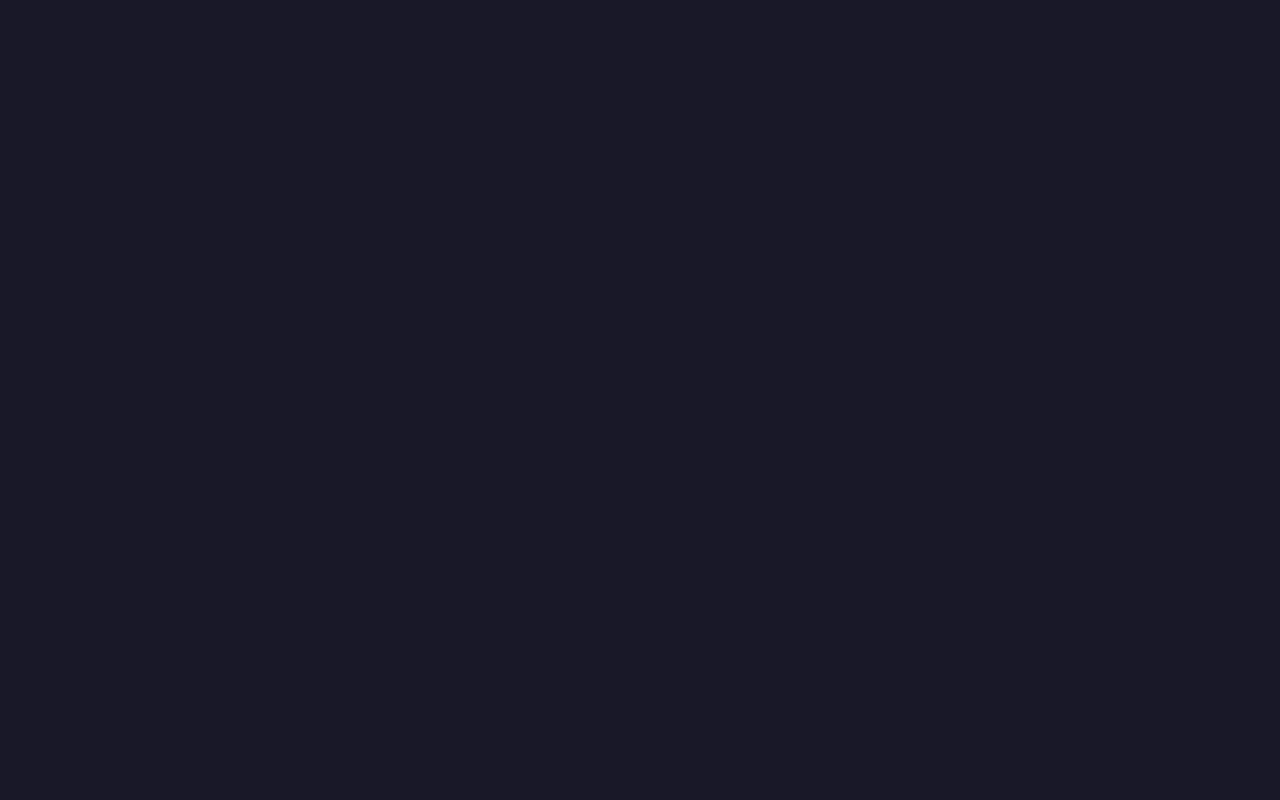
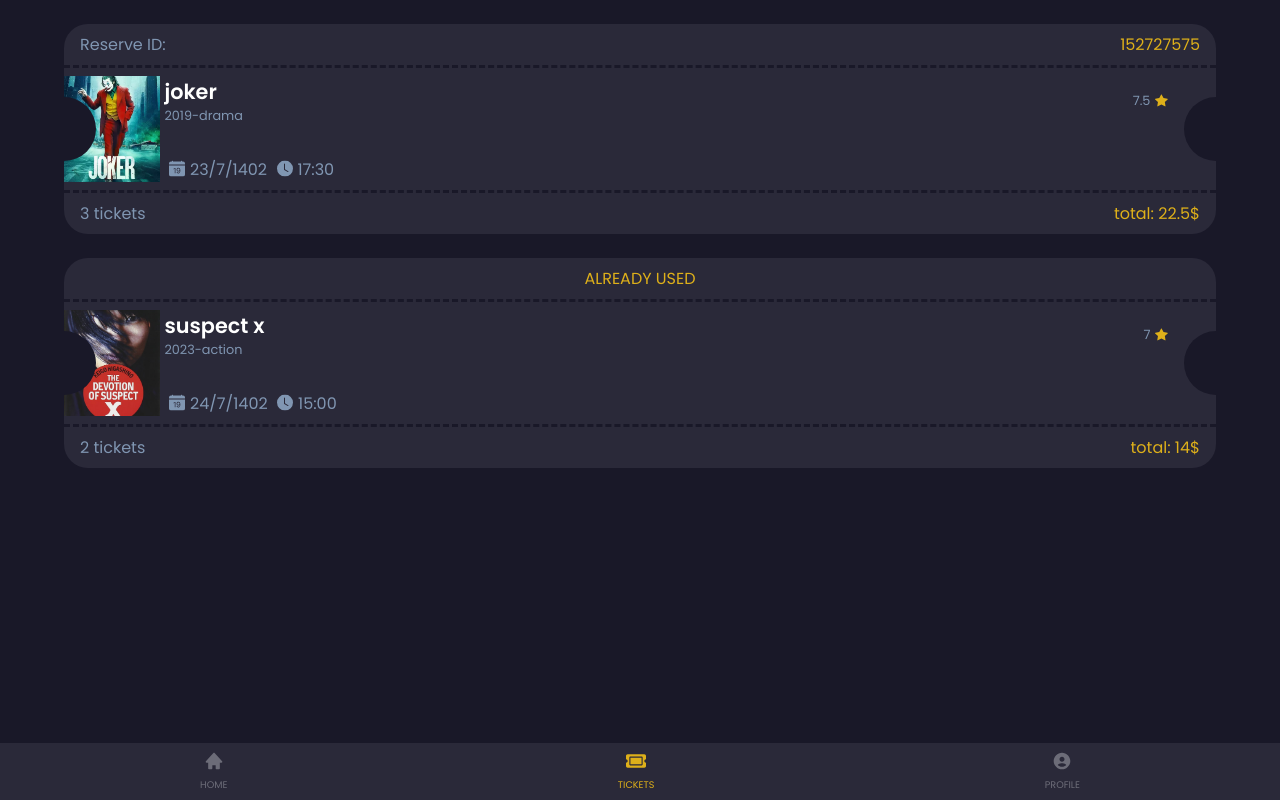
Before and after one commit to M-A-Felegari/cinema-ticket, a React (Create React App) app: page /tickets in a window 1280 px wide. Before the commit this address had no page. Built offline with nearby package versions, Linux system fonts and the light colour scheme.

Commit message:
ticket card created

```diff
--- a/src/App.css
+++ b/src/App.css
@@ -1,7 +1,3 @@
 .marginToShowContentsBehindNavbar{
     height: 5rem;
 }
-.app{
-    width: 100vw;
-    overflow-x: hidden;
-}
--- a/src/AppRouter.tsx
+++ b/src/AppRouter.tsx
@@ -1,23 +1,20 @@
 import React from 'react';
 import './App.css';
-import {BrowserRouter, Routes, Route, useLocation} from "react-router-dom";
-import {HistoryScreen, HomeScreen, MovieScreen, ProfileScreen} from "./Screens";
+import {Routes, Route, useLocation} from "react-router-dom";
+import {TicketsScreen, HomeScreen, MovieScreen, ProfileScreen} from "./Screens";
 import App from "./App";
-import {AnimatePresence} from "framer-motion";
 
 function AppRouter() {
     const location = useLocation();
     return (
-            <AnimatePresence>
         <Routes location={location} key={location.pathname}>
             <Route path="/" element={<App/>}>
                 <Route index element={<HomeScreen/>}/>
-                        <Route path="/history" element={<HistoryScreen/>}/>
+                <Route path="/tickets" element={<TicketsScreen/>}/>
                 <Route path="/profile" element={<ProfileScreen/>}/>
                 <Route path="/movie/:name" element={<MovieScreen/>}/>
             </Route>
         </Routes>
-            </AnimatePresence>
     );
 }
 
--- /dev/null
+++ b/src/Components/Card/TicketCard.css
@@ -0,0 +1,105 @@
+.ticketCard{
+    background-color: var(--c-primary-light);
+    width: 100%;
+    border-radius: 1.5rem;
+    position: relative;
+    display: flex;
+    flex-direction: column;
+}
+.ticketCard::before, .ticketCard::after{
+    content: '';
+    position: absolute;
+    width: 4rem;
+    height: 4rem;
+    background-color: var(--c-primary);
+    border-radius: 50%;
+    top: 50%;
+    transform: translateY(-50%);
+}
+.ticketCard::before{
+    left: -2rem;
+}
+.ticketCard::after{
+    right: -2rem;
+}
+.ticketCard>.top{
+    display: flex;
+    padding: .5rem 1rem;
+    width: 100%;
+    justify-content: space-between;
+}
+.ticketCard>.top.usedTicket{
+    justify-content: center;
+    text-transform: uppercase;
+    color: var(--c-secondary);
+}
+.ticketCard>.top>p:last-child{
+    color: var(--c-secondary);
+}
+.ticketCard>.card{
+    width: 100%;
+    height: 8rem;
+    display: flex;
+    gap: .3rem;
+    border-top: 3px dashed var(--c-primary);
+    border-bottom: 3px dashed var(--c-primary);
+    padding: .5rem 0;
+}
+.ticketCard>.card>.posterContainer{
+    width: 6rem;
+    object-fit: fill;
+}
+.ticketCard>.card>.information{
+    width: calc(100% - 6rem);
+    height: 100%;
+    display: flex;
+    flex-direction: column;
+    justify-content: space-between;
+    padding-right: 1rem;
+}
+.ticketCard>.card>.information>.top{
+    display: flex;
+    justify-content: space-between;
+    align-items: center;
+}
+.ticketCard>.card>.information>.top>.left>.title{
+    font-size: 1.3rem;
+    font-weight: 600;
+    color: var(--c-light);
+    width: 100%;
+    text-overflow: ellipsis;
+    overflow: hidden;
+    white-space: nowrap;
+}
+
+.ticketCard>.card>.information>.top>.left>.extraInfo{
+    font-size: .8rem;
+}
+.ticketCard>.card>.information>.top>.star{
+    font-size: .8rem;
+    display: flex;
+    align-items: center;
+    gap: .3rem;
+    padding-right: 2rem;
+}
+.ticketCard>.card>.information>.middle{
+    display: flex;
+    gap: .3rem;
+}
+.ticketCard>.card>.information>.middle>.date{
+    color: var(--c-text);
+}
+.ticketCard>.card>.information>.bottom{
+    text-align: right;
+    color: var(--c-secondary);
+}
+
+
+.ticketCard>.bottom{
+    display: flex;
+    justify-content: space-between;
+    padding: .5rem 1rem;
+}
+.ticketCard>.bottom>.totalPrice{
+    color: var(--c-secondary);
+}
--- /dev/null
+++ b/src/Components/Card/TicketCard.tsx
@@ -0,0 +1,72 @@
+import React from 'react';
+import './TicketCard.css'
+import {BsFillCalendarDateFill, BsFillClockFill, BsStarFill} from "react-icons/bs";
+
+interface TicketCardProps {
+    id: number,
+    isUsedTicket: boolean
+    imageSrc: string
+    imageAlt: string
+    title: string
+    year: number
+    genre: string
+    star: number
+    date: string
+    time: string
+    price: number
+    totalReservedTickets: number,
+}
+
+function TicketCard({
+                        id,
+                        isUsedTicket,
+                        imageSrc,
+                        imageAlt,
+                        title,
+                        year,
+                        genre,
+                        star,
+                        date,
+                        time,
+                        price,
+                        totalReservedTickets,
+                    }: TicketCardProps) {
+    return (
+        <div className="ticketCard">
+                {!isUsedTicket?(
+                    <div className="top">
+                        <p>Reserve ID:</p>
+                        <p>{id}</p>
+                    </div>
+                ):(
+                    <div className="top usedTicket">
+                        already used
+                    </div>
+                )}
+            <div className="card">
+                <div className="posterContainer">
+                    <img src={imageSrc} alt={imageAlt}/>
+                </div>
+                <div className="information">
+                    <div className="top">
+                        <div className="left">
+                            <p className="title">{title}</p>
+                            <p className="extraInfo">{year}-{genre}</p>
+                        </div>
+                        <div className="star"><span>{star}</span> <BsStarFill color="var(--c-secondary)"/></div>
+                    </div>
+                    <div className="middle">
+                        <p className="date"><BsFillCalendarDateFill style={{margin:'0 .3rem',transform: `translateY(.1rem)`}}/>{date}</p>
+                        <p className="time"><BsFillClockFill style={{margin:'0 .3rem',transform: `translateY(.1rem)`}}/>{time}</p>
+                    </div>
+                </div>
+            </div>
+            <div className="bottom">
+                <p className='totalTickets'>{totalReservedTickets} {totalReservedTickets > 1 ? "tickets" : "ticket"}</p>
+                <p className="totalPrice">total: {totalReservedTickets * price}$</p>
+            </div>
+        </div>
+    );
+}
+
+export default TicketCard;
--- a/src/Components/navbar/index.tsx
+++ b/src/Components/navbar/index.tsx
@@ -3,43 +3,43 @@ import "./index.css";
 import {NavLink} from "react-router-dom";
 import {BiSolidHome, BiSolidUserCircle} from "react-icons/bi";
 import NavbarButton from "./NavbarButton";
-import {RiChatHistoryFill} from "react-icons/ri";
+import {FaTicketAlt} from "react-icons/fa";
+
+const navButtons = [
+    {
+        title: 'Home',
+        address: '/',
+        icon: BiSolidHome
+    },
+    {
+        title: 'Tickets',
+        address: '/tickets',
+        icon: FaTicketAlt
+    },
+    {
+        title: 'Profile',
+        address: '/profile',
+        icon: BiSolidUserCircle
+    },
+]
 
 function Index() {
     return (
         <nav className="navbar">
             <ul>
-                {/*TODO:make this in an object*/}
-                <li>
-                    <NavLink to="/"
-                             className={({isActive}) => (isActive ? 'active' : '')}
-                    ><NavbarButton
-                        icon={<BiSolidHome
-                            style={{fontSize: 20}}
-                        />}
-                        title="Home"/>
-                    </NavLink>
-                </li>
-                <li>
-                    <NavLink to="/history"
-                             className={({isActive}) => (isActive ? 'active' : '')}
-                    ><NavbarButton
-                        icon={<RiChatHistoryFill
-                            style={{fontSize: 20}}
-                        />}
-                        title="History"/>
-                    </NavLink>
-                </li>
-                <li>
-                    <NavLink to="/profile"
-                             className={({isActive}) => (isActive ? 'active' : '')}
-                    ><NavbarButton
-                        icon={<BiSolidUserCircle
-                            style={{fontSize: 20}}
-                        />}
-                        title="Profile"/>
-                    </NavLink>
-                </li>
+                {navButtons.map(navButton => (
+                    <li key={navButton.title}>
+                        <NavLink
+                            to={navButton.address}
+                            className={({isActive}) => (isActive ? 'active' : '')}
+                        >
+                            <NavbarButton
+                                icon={<navButton.icon style={{fontSize: 20}}/>}
+                                title={navButton.title}
+                            />
+                        </NavLink>
+                    </li>
+                ))}
             </ul>
         </nav>
     );
--- a/src/Screens/HomeScreen.tsx
+++ b/src/Screens/HomeScreen.tsx
@@ -284,10 +284,6 @@ function HomeScreen() {
     return (
         <motion.main
             className="HomeScreen"
-            initial={{ width: 0 }}
-            animate={{ width: "100%" }}
-            exit={{ x: "100%",opacity:0 }}
-            transition={{ duration: 2, type: "spring", stiffness: 100 }}
         >
             <div className="container">
                 <HomeHeader/>
--- /dev/null
+++ b/src/Screens/TicketsScreen.tsx
@@ -0,0 +1,57 @@
+import React from 'react';
+import {motion} from "framer-motion";
+import jokerMiniPoster from "../Assets/images/JokerMiniPoster.webp"
+import suspectXMiniPoster from "../Assets/images/suspect-x-mini-poster.jpg"
+import TicketCard from "../Components/Card/TicketCard";
+import "./styles/TicketsScreen.css"
+
+const tickets = [
+    {
+        id: 152727575,
+        imageSrc: jokerMiniPoster,
+        imageAlt: "joker",
+        title: "joker",
+        year: 2019,
+        genre: "drama",
+        star: 7.5,
+        date: "23/7/1402",
+        time: "17:30",
+        price: 7.5,
+        totalReservedTickets: 3,
+        isUsedTicket:false
+    },
+    {
+        id: 122724575,
+        imageSrc: suspectXMiniPoster,
+        imageAlt: "suspect x",
+        title: "suspect x",
+        year: 2023,
+        genre: "action",
+        star: 7,
+        date: "24/7/1402",
+        time: "15:00",
+        price: 7,
+        totalReservedTickets: 2,
+        isUsedTicket: true
+    },
+]
+
+function TicketsScreen() {
+    return (
+        <motion.main
+            className="ticketsScreen"
+        >
+            <div className="ticketsContainer">
+                {tickets.map(ticket => (
+                    <TicketCard id={ticket.id} isUsedTicket={ticket.isUsedTicket} imageSrc={ticket.imageSrc}
+                                imageAlt={ticket.imageAlt} title={ticket.title} year={ticket.year}
+                                genre={ticket.genre} star={ticket.star} date={ticket.date}
+                                time={ticket.time} price={ticket.price} totalReservedTickets={ticket.totalReservedTickets}
+                    />
+                ))}
+            </div>
+        </motion.main>
+    );
+}
+
+export default TicketsScreen;
--- a/src/Screens/index.ts
+++ b/src/Screens/index.ts
@@ -1,5 +1,5 @@
 export {default as HomeScreen} from './HomeScreen';
-export {default as HistoryScreen} from './HistoryScreen';
+export {default as TicketsScreen} from './TicketsScreen';
 export {default as ProfileScreen} from './ProfileScreen';
 export {default as MovieScreen} from './MovieScreen';
 export {default as BuyTicketScreen} from './BuyTicketScreen';
--- /dev/null
+++ b/src/Screens/styles/TicketsScreen.css
@@ -0,0 +1,17 @@
+main.ticketsScreen{
+    width: 100%;
+    display: flex;
+    flex-direction: column;
+    justify-content: center;
+    align-items: center;
+    gap: 1.5rem;
+}
+
+.ticketsContainer{
+    margin-top: 1.5rem;
+    width: 90%;
+    display: grid;
+    grid-template-columns: repeat(1,1fr);
+    gap: 1.5rem;
+    overflow: hidden;
+}
--- a/src/index.tsx
+++ b/src/index.tsx
@@ -2,8 +2,8 @@ import React from 'react';
 import ReactDOM from 'react-dom/client';
 import './index.css';
 import './ChangeModuleDefaultStyles.css';
+import {BrowserRouter} from "react-router-dom";
 import AppRouter from "./AppRouter";
-import {BrowserRouter} from "react-router-dom";
 
 const root = ReactDOM.createRoot(
   document.getElementById('root') as HTMLElement
```
Also changed, not shown: src/Screens/HistoryScreen.tsx (deleted, +0 -16 lines). Lines whose indentation alone changed are shown as unchanged.
